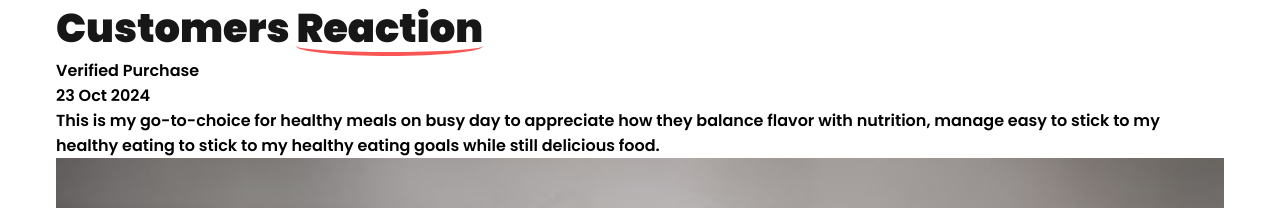
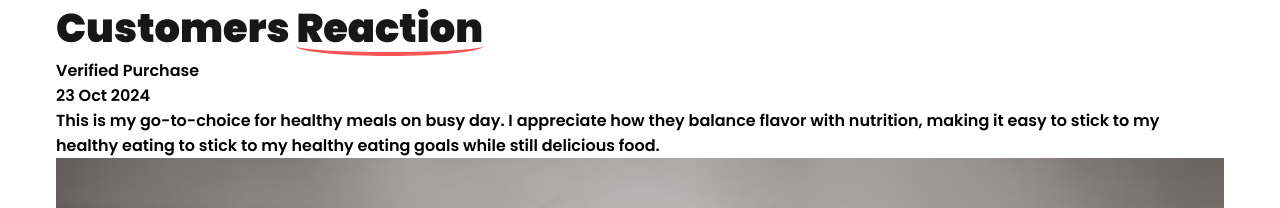
Before and after one commit to Developerfiyin/A-restaurant-webpage, a plain HTML site: page index.html in a window 1280 px wide. Shown: the part 4294-4502 px from the top of the page. Drawn offline with nearby package versions, Linux system fonts and the light colour scheme; a web font is replaced by a local one.

Commit message:
corrected text error

```diff
--- a/index.html
+++ b/index.html
@@ -235,8 +235,8 @@
                   <span>23 Oct 2024</span>
                 </div>
                 <p>
-                  This is my go-to-choice for healthy meals on busy day to
-                  appreciate how they balance flavor with nutrition, manage easy
+                  This is my go-to-choice for healthy meals on busy day.
+                   I appreciate how they balance flavor with nutrition, making it  easy
                   to stick to my healthy eating to stick to my healthy eating
                   goals while still delicious food.
                 </p>
```
